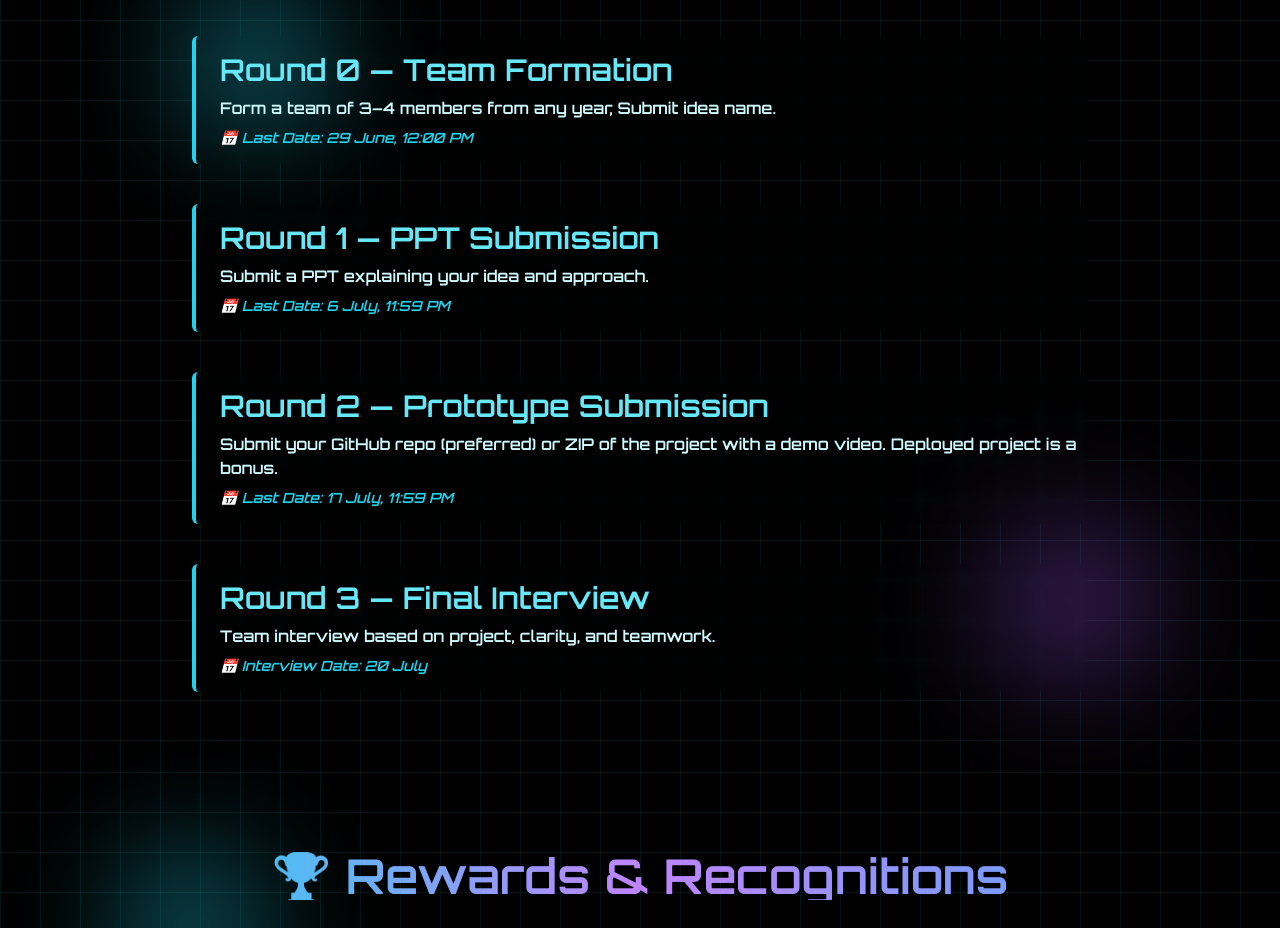
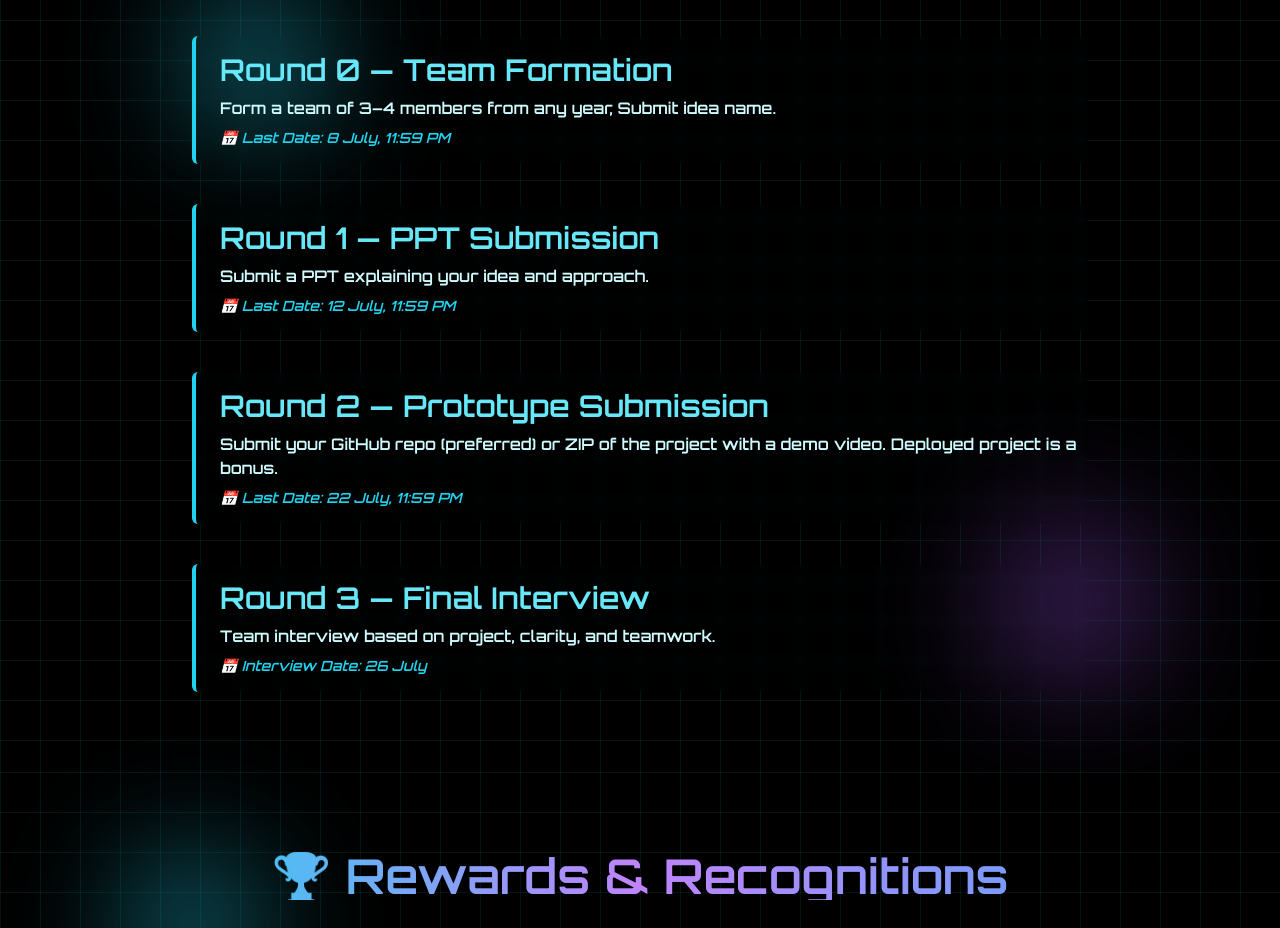
Before and after one commit to Introvert07/hackathon-frotend, a React (Vite) app: page / in a window 1280 px wide. Shown: the part 1740-2668 px from the top of the page. Built offline with nearby package versions, Linux system fonts and the light colour scheme.

Commit message:
deadlinesupdated

```diff
--- a/src/components/Timeline.jsx
+++ b/src/components/Timeline.jsx
@@ -4,23 +4,23 @@ const rounds = [
   {
     title: 'Round 0 — Team Formation',
     description: 'Form a team of 3–4 members from any year,  Submit idea name.',
-    date: '📅 Last Date: 29 June, 12:00 PM',
+    date: '📅 Last Date: 8 July, 11:59 PM',
   },
   {
     title: 'Round 1 — PPT Submission',
     description: 'Submit a PPT explaining your idea and approach.',
-    date: '📅 Last Date: 6 July, 11:59 PM',
+    date: '📅 Last Date: 12 July, 11:59 PM',
   },
   {
     title: 'Round 2 — Prototype Submission',
     description:
       'Submit your GitHub repo (preferred) or ZIP of the project with a demo video. Deployed project is a bonus.',
-    date: '📅 Last Date: 17 July, 11:59 PM',
+    date: '📅 Last Date: 22 July, 11:59 PM',
   },
   {
     title: 'Round 3 — Final Interview',
     description: 'Team interview based on project, clarity, and teamwork.',
-    date: '📅 Interview Date: 20 July',
+    date: '📅 Interview Date: 26 July',
   },
 ];
 
```
